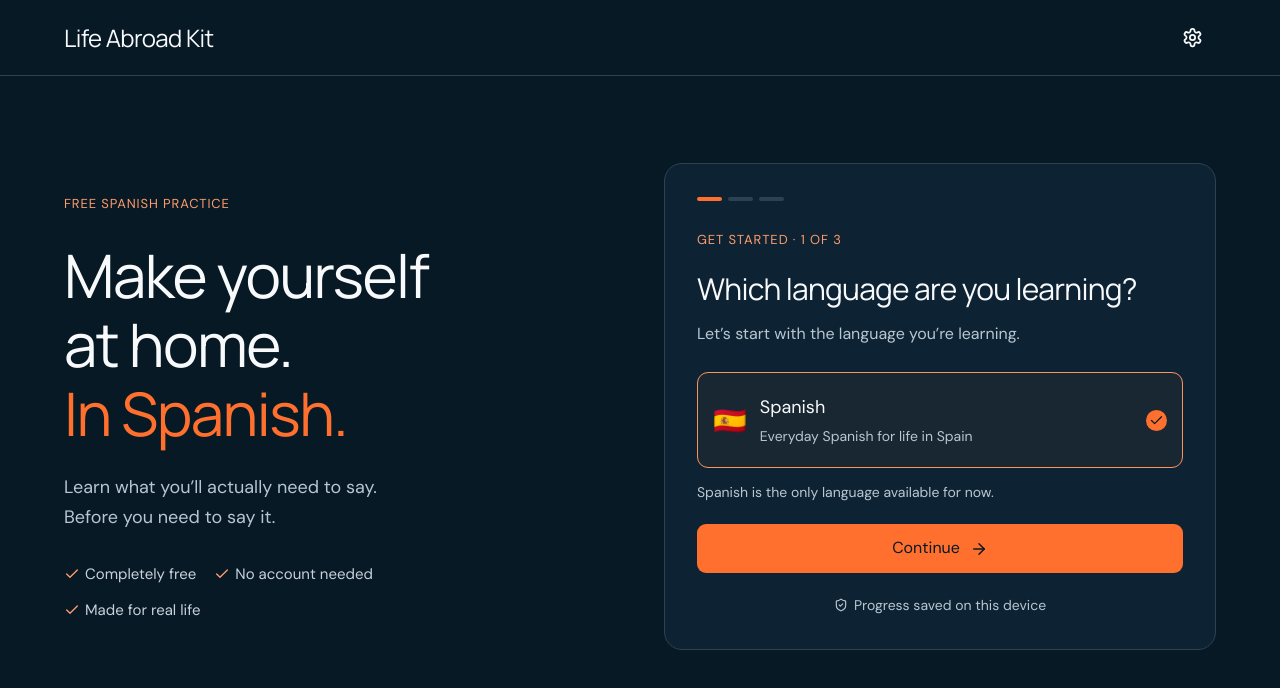
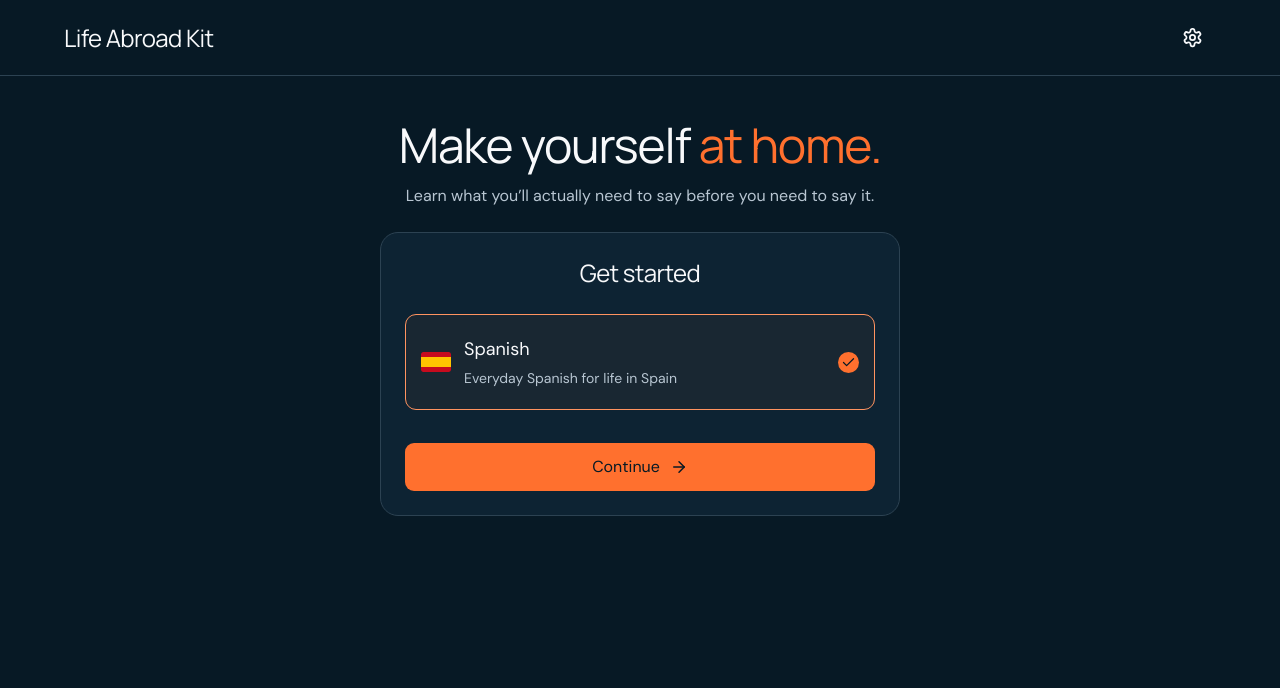
Before and after one commit to hutchy9999/Life-Abroad-Kit, a React (Vite) app: page / in a window 1280 px wide. Shown: the top 688 px of the page. Built offline with nearby package versions, Linux system fonts and the light colour scheme; a web font is replaced by a local one.

Commit message:
Simplify welcome screen and render a reliable Spanish flag

```diff
--- a/src/main.tsx
+++ b/src/main.tsx
@@ -401,41 +401,18 @@ function App() {
         {!state.onboarded && route !== "settings" ? (
           <section className="onboarding">
             <div className="onboarding-intro">
-              <span className="eyebrow">FREE SPANISH PRACTICE</span>
-              <h1>
-                Make yourself <br />
-                at home.<span>In Spanish.</span>
-              </h1>
-              <p>
-                Learn what you’ll actually need to say.
-                <br />
-                Before you need to say it.
-              </p>
-              <div className="intro-features">
-                <span>
-                  <Check size={16} /> Completely free
-                </span>
-                <span>
-                  <Check size={16} /> No account needed
-                </span>
-                <span>
-                  <Check size={16} /> Made for real life
-                </span>
-              </div>
+              <h1>Make yourself <span>at home.</span></h1>
+              <p>Learn what you’ll actually need to say before you need to say it.</p>
             </div>
             <div className="onboarding-panel">
-              <div className="step-dots">
-                {[0, 1, 2].map((i) => (
-                  <i key={i} className={i <= step ? "filled" : ""} />
-                ))}
-              </div>
-              <span className="eyebrow">GET STARTED · {step + 1} OF 3</span>
               {step === 0 ? (
                 <>
-                  <h2>Which language are you learning?</h2>
-                  <p>Let’s start with the language you’re learning.</p>
+                  <h2>Get started</h2>
                   <div className="language-choice">
-                    <span className="flag">🇪🇸</span>
+                    <svg className="language-flag" viewBox="0 0 30 20" width="30" height="20" aria-hidden="true" focusable="false">
+                      <rect width="30" height="20" rx="2" fill="#c60b1e" />
+                      <path d="M0 5h30v10H0z" fill="#ffc400" />
+                    </svg>
                     <span>
                       <strong>Spanish</strong>
                       <small>Everyday Spanish for life in Spain</small>
@@ -444,9 +421,7 @@ function App() {
                       <Check size={15} />
                     </span>
                   </div>
-                  <p className="muted">
-                    Spanish is the only language available for now.
-                  </p>
+
                   <button
                     className="primary wide"
                     onClick={() => {
@@ -539,7 +514,6 @@ function App() {
                   </button>
                 </>
               )}
-              {savedNotice}
             </div>
           </section>
         ) : route === "settings" ? (
--- a/src/ux.css
+++ b/src/ux.css
@@ -1309,3 +1309,63 @@ main {
 .browse-phrase-title {
   display: block;
 }
+
+/* A short, centred welcome keeps setup close to the introduction. */
+.onboarding {
+  display: flex;
+  flex-direction: column;
+  align-items: center;
+  gap: 24px;
+  padding: 0;
+}
+.onboarding-intro {
+  width: 100%;
+  max-width: 680px;
+  padding: 0;
+  text-align: center;
+}
+.onboarding-intro h1 {
+  font-size: clamp(2rem, 5vw, 3rem);
+  line-height: 1.12;
+  margin: 0;
+}
+.onboarding-intro h1 > span {
+  display: inline;
+  margin: 0;
+}
+.onboarding-intro > p {
+  max-width: 560px;
+  margin: 12px auto 0;
+  font-size: 1rem;
+  line-height: 1.5;
+}
+.onboarding-panel {
+  width: 100%;
+  max-width: 520px;
+  min-width: 0;
+  margin: 0;
+  padding: 24px;
+  text-align: center;
+}
+.onboarding-panel h2 {
+  margin-top: 0;
+  font-size: 1.5rem;
+}
+.onboarding-panel .choice,
+.onboarding-panel .pick,
+.onboarding-panel .language-choice {
+  text-align: left;
+}
+@media (max-width: 620px) {
+  main:has(.onboarding) { padding-top: 24px; padding-bottom: 32px; }
+  .onboarding { gap: 20px; }
+  .onboarding-panel { padding: 20px; }
+}
+
+.language-flag {
+  display: block;
+  flex-shrink: 0;
+  width: 30px;
+  height: 20px;
+  border-radius: 2px;
+}
```
